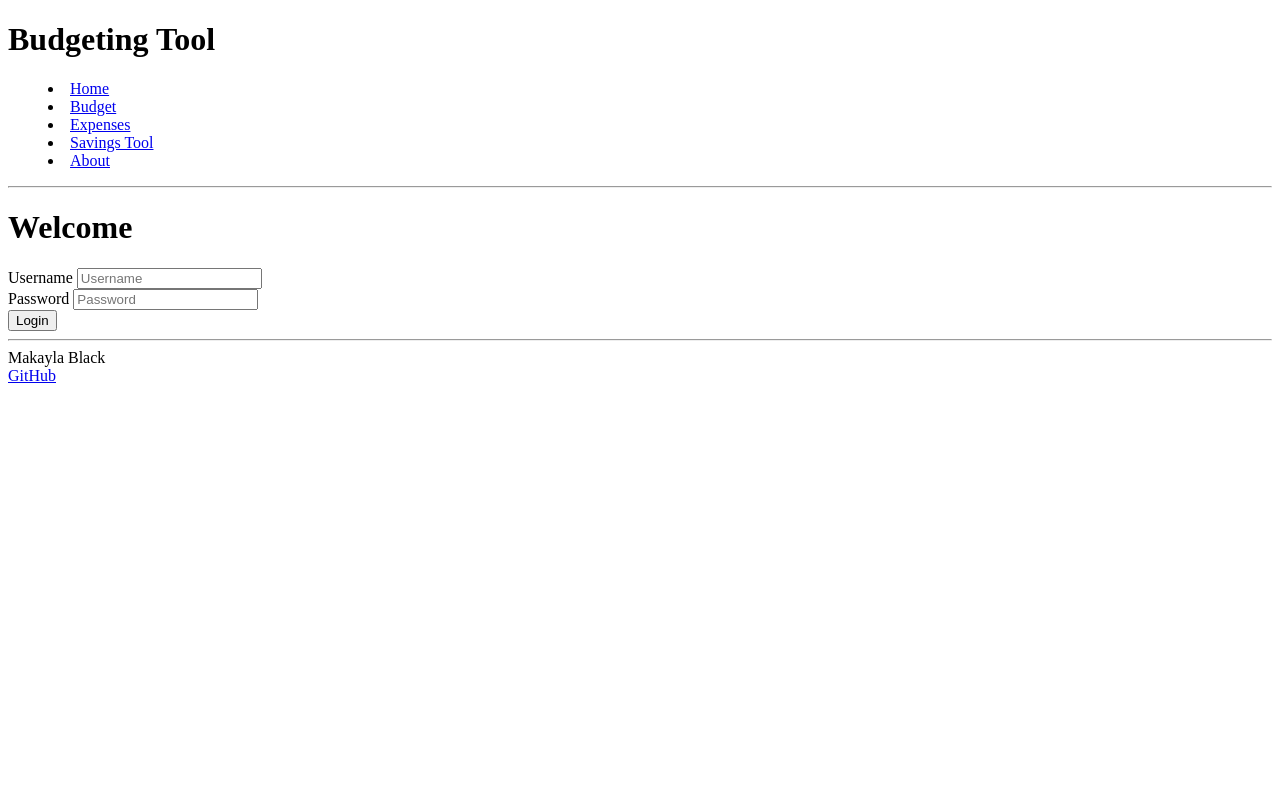
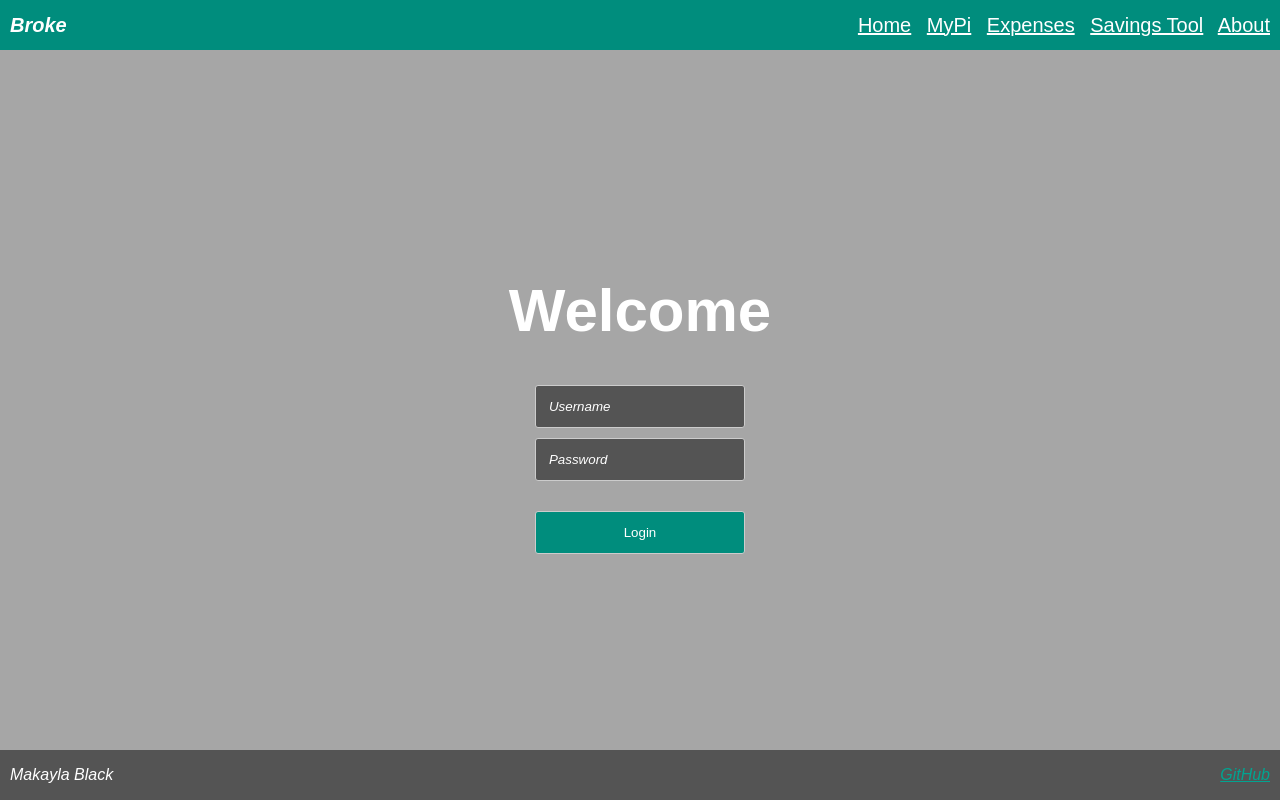
Before and after one commit to mkaybug/Startup260, a plain HTML site: page index.html in a window 1280 px wide. Drawn offline with Linux system fonts and the light colour scheme.

Commit message:
Main Page CSS

```diff
--- a/index.html
+++ b/index.html
@@ -1,57 +1,36 @@
-<!-- I've left in some of the comments from the Simon code to help me throughout development -->
-<!DOCTYPE html>
+<!DOCTYPE htm>
 <html lang="en">
   <head>
     <meta charset="UTF-8" />
-    <!-- Tell browsers not to scale the viewport automatically -->
+<!-- Tells browers not to scale automatically -->
     <meta name="viewport" content="width=device-width, initial-scale=1.0" />
-    <title>Startup HTML</title>
+    <title>Startup CSS</title>
+
+    <link rel="stylesheet" href="main.css" />
   </head>
 
-  <body>
-    <!-- Use header, main, and footer elements to give semantic structure -->
 <header>
-      <h1>Budgeting Tool</h1>
-
-      <!-- Navigation elements -->
-      <nav>
-        <!-- Menu is a semantic alternative to <ul> that represents an interaction -->
-        <!-- For now, I've decided to include the menu on every page of my application, including the login page -->
-        <menu>
-          <li><a href="index.html">Home</a></li>
-          <li><a href="mypi.html">Budget</a></li>
-          <li><a href="mypi.html">Expenses</a></li>
-          <li><a href="savings.html">Savings Tool</a></li>
-          <li><a href="about.html">About</a></li>
-        </menu>
-      </nav>
-
-      <!-- Since we don't have the ability to style we use old style HTML to give some visual formatting -->
-      <hr />
+  <h1>Broke</h1>
+    <div><a class="menu" href="index.html">Home</a>
+    <a class="menu" href="mypi.html">MyPi</a>
+    <a class="menu" href="expenses.html">Expenses</a>
+    <a class="menu" href="savings.html">Savings Tool</a>
+    <a class="menu" href="about.html">About</a></div>
 </header>
 
 <main>
+  <div>
     <h1>Welcome</h1>
-    <!-- Login - later will take a username and password -->
     <form method="get" action="mypi.html">
-        <label for="name">Username</label>
-        <input type="text" id="name" placeholder="Username" />
+          <input type="text" id="username" placeholder="Username" />
+          <input type="text" id="password" placeholder="Password" />
     </form>
-
-      <form method="get" action="mypi.html">
-        <label for="name">Password</label>
-        <input type="text" id="name" placeholder="Password" />
-      </form>
-
-    <!-- This may be a problem later, the button was originally inside the form, if functionality isn't there, change it back -->
     <button type="submit">Login</button>
+  </div>
 </main>
 
   <footer>
-      <hr />
-      <span class="text-reset">Makayla Black</span>
-      <br />
-      <a href="https://github.com/mkaybug/startup.git">GitHub</a>
+        <span class="author">Makayla Black</span>
+        <a class="github-link"  href="https://github.com/mkaybug/startup.git">GitHub</a>
   </footer>
-  </body>
 </html>
--- /dev/null
+++ b/main.css
@@ -0,0 +1,101 @@
+* {
+    font-family: sans-serif;
+    color: #FFFFFF;
+  }
+
+  html {
+    height: 100%;
+  }
+
+  body {
+    margin: 0;
+    display: flex;
+    flex-direction: column;
+    height: 100%;
+  }
+
+  header {
+    flex: 0 50px;
+    font-size: 20px;
+    background: #008D7D;
+    color: white;
+
+    display: flex;
+    flex-direction: row;
+    justify-content: space-between;
+    align-items: center;
+  }
+
+  .menu {
+    margin-right: 10px;
+  }
+
+  header h1 {
+    font-size: 20px;
+    font-style: italic;
+    margin-left: 10px;
+  }
+
+  main {
+    flex: 1;
+    font-size: 30px;
+    display: flex;
+    flex-direction: column;
+    align-items: center;
+    justify-content: center;
+    background-color: #A6A6A6
+  }
+
+  input {
+    background-color: #545454;
+    padding: 13px;
+    border: 1px solid #ccc;
+    border-radius: 3px;
+    width: 210px;
+    text-align: left;
+
+    margin-bottom: 10px;
+    margin-top: 5px;
+    display: block;
+    margin-left: auto;
+    margin-right: auto;
+  }
+
+  input::placeholder {
+    color: #FFFFFF;
+    font-style: italic;
+  }
+
+  button {
+    background-color: #008D7D;
+    padding: 13px;
+    border: 1px solid #ccc;
+    border-radius: 3px;
+    width: 210px;
+    text-align: center;
+
+    margin-bottom: 10px;
+    margin-top: 10px;
+    display: block;
+    margin-left: auto;
+    margin-right: auto;
+  }
+
+  footer {
+    flex: 0 50px;
+    background: #545454;
+    font-style: italic;
+    display: flex;
+    flex-direction: row;
+    justify-content: space-between;
+    align-items: center;
+  }
+
+  footer .author {
+    margin-left: 10px;
+  }
+
+  footer .github-link {
+    color: #01A491;
+    margin-right: 10px;
+  }
```
Lines whose indentation alone changed are shown as unchanged.
